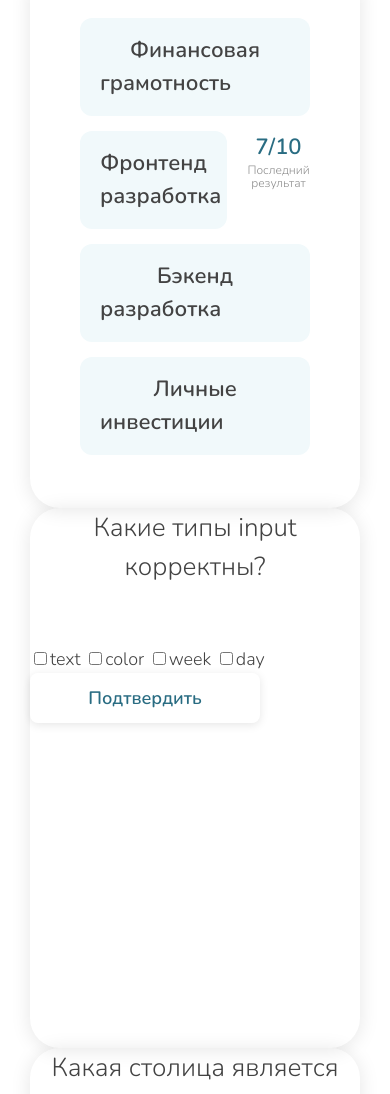
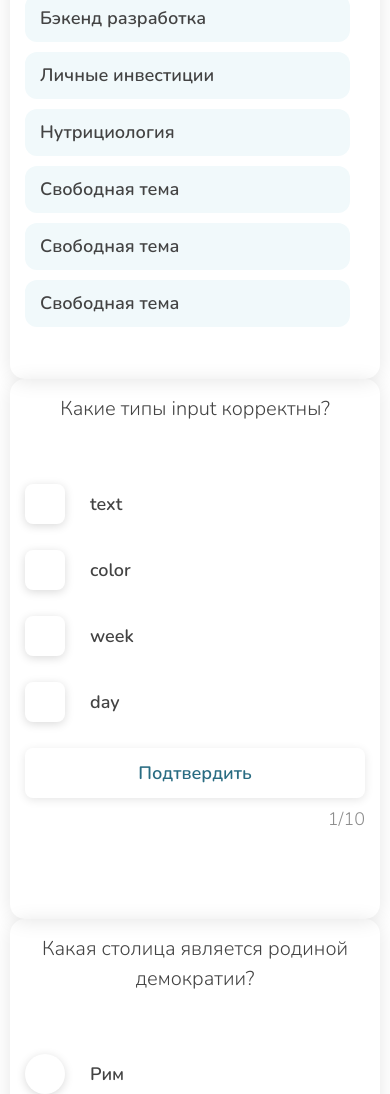
Before and after one commit to SlawaSlawa/methed-quiz, a plain HTML site: page index.html in a window 390 px wide. Shown: the part 360-1454 px from the top of the page. Drawn offline with Linux system fonts and the light colour scheme.

Commit message:
day two: completed css & added @media

```diff
--- /dev/null
+++ b/css/media.css
@@ -0,0 +1,81 @@
+@media (max-width: 1024px) {
+    .selection__list {
+        padding-right: 30px;
+    }
+
+    .selection__theme {
+        font-size: 20px;
+    }
+}
+
+@media (max-width: 768px) {
+    .header__container {
+        padding: 0 20px;
+    }
+
+    .main {
+        padding: 40px 20px;
+    }
+
+    .main__title {
+        font-size: 34px;
+    }
+
+    .main__box {
+        padding: 40px;
+    }
+
+    .selection__list {
+        padding-right: 15px;
+    }
+
+    .selection__theme {
+        font-size: 18px;
+        padding: 10px 15px;
+    }
+
+    .selection__item {
+        margin-bottom: 10px;
+    }
+
+    .selection__result {
+        display: flex;
+        align-items: center;
+    }
+
+    .selection__result_text {
+        display: none;
+    }
+
+    .selection__theme:not(:last-child) {
+        margin-right: 15px;
+    }
+}
+
+@media (max-width: 560px) {
+    .main {
+        padding: 30px 10px;
+    }
+
+    .main__box {
+        border-radius: 15px;
+        padding: 15px;
+    }
+
+    .main__btn:not(.result__return) {
+        margin-left: 0;
+        min-width: 100%;
+    }
+
+    .main__form-question::after {
+        bottom: -35px;
+    }
+
+    .main__subtitle {
+        font-size: 20px;
+    }
+
+    .selection__result-ratio {
+        font-size: 18px;
+    }
+}
--- a/css/style.css
+++ b/css/style.css
@@ -113,11 +113,18 @@ button {
     border-radius: 8px;
     border: none;
     color: #296C82;
+    display: block;
     font-size: 18px;
     font-weight: 600;
     min-width: 230px;
     height: 50px;
+    margin: 0 auto;
     padding: 0 24px;
+    transition: background-color .3s ease;
+}
+
+.main__btn:hover {
+    background-color: #e3f4f8;
 }
 
 .selection {
@@ -129,6 +136,17 @@ button {
     flex-direction: column;
     overflow-y: auto;
     max-height: 100%;
+    scrollbar-color: rgba(140, 140, 140, .1);
+    scrollbar-width: thin;
+}
+
+.selection__list::-webkit-scrollbar {
+    width: 6px;
+}
+
+.selection__list::-webkit-scrollbar-thumb {
+    background-color: rgba(140, 140, 140, .1);
+    border-radius: 8px;
 }
 
 .selection__item {
@@ -152,6 +170,7 @@ button {
     max-width: 520px;
     padding: 16px 20px;
     overflow: hidden;
+    transition: background-color .3s ease;
 }
 
 .selection__theme:not(:last-child) {
@@ -159,7 +178,11 @@ button {
 }
 
 .selection__result {
-    max-width: 63px;
+    width: min-content;
+}
+
+.selection__theme:hover {
+    background-color: #e3f4f8;
 }
 
 .selection__result-ratio {
@@ -178,3 +201,172 @@ button {
     color: #8C8C8C;
     text-align: center;
 }
+
+.main__box_question {
+    height: auto;
+    min-height: 540px;
+    padding: 60px 120px;
+}
+
+.main__form-question {
+    position: relative;
+}
+
+.main__form-question::after {
+    content: attr(data-count);
+    color: #8c8c8c;
+    font-weight: 300;
+    font-size: 18px;
+    position: absolute;
+    right: 0;
+    bottom: 0;
+}
+
+.answer {
+    position: relative;
+    display: block;
+    font-weight: 600;
+    font-size: 18px;
+    margin-bottom: 26px;
+    line-height: 40px;
+    padding-left: 65px;
+}
+
+.answer__checkbox {
+    position: absolute;
+    -webkit-appearance: none;
+    -moz-appearance: none;
+    appearance: none;
+    width: 40px;
+    height: 40px;
+    margin: 0 0 0 -65px;
+}
+
+.answer__checkbox::before {
+    content: "";
+    background-color: #fff;
+    display: block;
+    position: absolute;
+    top: 0;
+    left: 0;
+    width: 40px;
+    height: 40px;
+    box-shadow: 0 2px 10px rgba(0, 0, 0, 0.15);
+    border-radius: 8px;
+}
+
+.answer__checkbox::after {
+    content: "";
+    position: absolute;
+    top: 15px;
+    left: 12px;
+    width: 17px;
+    height: 8px;
+    border: 2px solid #434343;
+    border-top: none;
+    border-right: none;
+    transform: rotate(-45deg);
+    opacity: 0;
+    transition: opacity 0.24s ease;
+}
+
+.answer__checkbox:checked::after {
+    opacity: 1;
+}
+
+.answer__checkbox:focus::before, .answer__checkbox:hover::before {
+    box-shadow: 0 2px 10px rgba(0, 0, 0, 0.3);
+}
+
+.answer__radio {
+    position: absolute;
+    -webkit-appearance: none;
+    -moz-appearance: none;
+    appearance: none;
+    width: 40px;
+    height: 40px;
+    margin: 0 0 0 -65px;
+    display: flex;
+    align-items: center;
+    justify-content: center;
+}
+
+.answer__radio::before {
+    content: "";
+    background-color: #fff;
+    display: block;
+    position: absolute;
+    top: 0;
+    left: 0;
+    width: 40px;
+    height: 40px;
+    box-shadow: 0 2px 10px rgba(0, 0, 0, 0.15);
+    border-radius: 50%;
+}
+
+.answer__radio::after {
+    content: "";
+    background-color: #434343;
+    border-radius: 50%;
+    position: relative;
+    width: 14px;
+    height: 14px;
+    opacity: 0;
+    transition: opacity 0.24s ease;
+    z-index: inherit;
+}
+
+.answer__radio:checked::after {
+    opacity: 1;
+}
+
+.answer__radio:focus::before, .answer__radio:hover::before {
+    box-shadow: 0 2px 10px rgba(0, 0, 0, 0.3);
+}
+
+.main__box_result {
+    display: flex;
+    flex-direction: column;
+    align-items: center;
+    padding: 60px;
+}
+
+.result__box {
+    display: flex;
+    flex-direction: column;
+    align-items: center;
+    margin-bottom: auto;
+}
+
+.result__ratio {
+    background-color: #8c8c8c;
+    border-radius: 50%;
+    color: #fff;
+    font-weight: 600;
+    font-size: 32px;
+    display: flex;
+    align-items: center;
+    justify-content: center;
+    width: 127px;
+    height: 127px;
+    margin-bottom: 20px;
+}
+
+.result__ratio_1 {
+    background-color: #dc1c1c;
+}
+
+.result__ratio_2 {
+    background-color: #efcf24;
+}
+
+
+.result__ratio_3 {
+    background-color: #49f050;
+}
+
+
+.result__text {
+    font-weight: 600;
+    font-size: 18px;
+}
--- a/index.html
+++ b/index.html
@@ -8,6 +8,7 @@
     <title>Quiz Time - Выберите Quiz</title>
     <link rel="stylesheet" href="css/reset.css">
     <link rel="stylesheet" href="css/style.css">
+    <link rel="stylesheet" href="css/media.css">
 </head>
 
 <body>
@@ -149,7 +150,7 @@
             </h2>
 
             <div class="result__box">
-                <p class="result__ratio">10/10</p>
+                <p class="result__ratio result__ratio_3">10/10</p>
                 <p class="result__text">Отличный результат!</p>
             </div>
 
```
